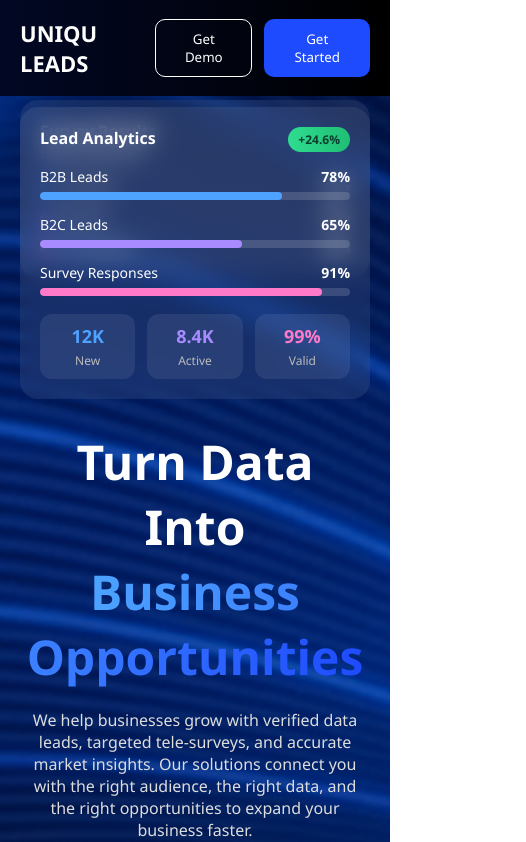
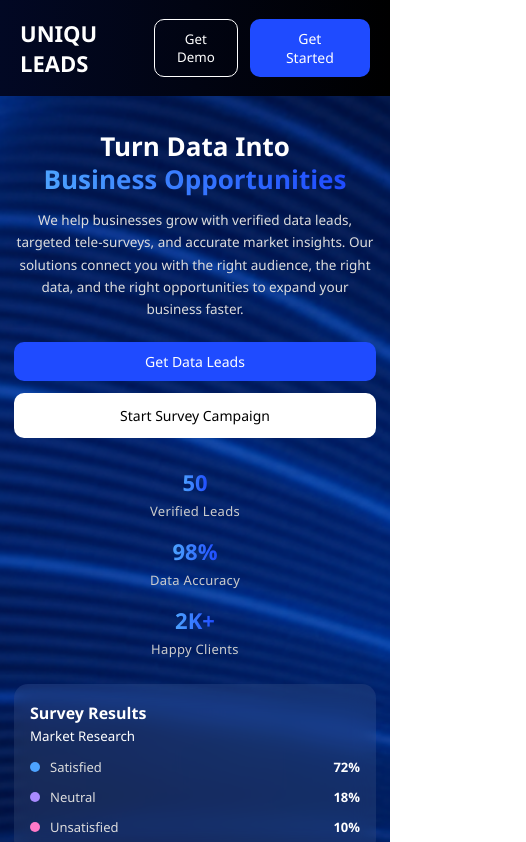
Before and after one commit to mounttowntech/uniqueleads, a React (Create React App) app: page / in a window 390 px wide. Shown: the top 842 px of the page, 526 px wide, since content can reach past the window. Built offline with nearby package versions, Linux system fonts and the light colour scheme.

Commit message:
mobile css for all sections

```diff
--- a/src/components/HowItsWorks.css
+++ b/src/components/HowItsWorks.css
@@ -74,3 +74,115 @@ h2 {
   height: 3px;
   background: #c0c0c0;
 }
+
+/* ═══════════════════════════════════════
+   MOBILE RESPONSIVE — how-section
+═══════════════════════════════════════ */
+
+/* Tablet (≤ 900px) */
+@media (max-width: 900px) {
+  .how-section {
+    padding: 60px 20px;
+  }
+
+  h2 {
+    font-size: 28px;
+  }
+
+  .steps-wrapper {
+    flex-direction: column;
+    align-items: center;
+    gap: 50px;
+    margin-top: 36px;
+  }
+
+  .step-card {
+    width: 100%;
+    max-width: 420px;
+  }
+
+  /* Connector becomes a vertical line below each card */
+  .connector {
+    position: absolute;
+    right: auto;
+    top: auto;
+    bottom: -50px;
+    left: 50%;
+    transform: translateX(-50%);
+    width: 3px;
+    height: 50px;
+  }
+
+  /* Hide connector on last card */
+  .step-card:last-child .connector {
+    display: none;
+  }
+}
+
+/* Mobile (≤ 480px) */
+@media (max-width: 480px) {
+  .how-section {
+    padding: 48px 14px;
+  }
+
+  h2 {
+    font-size: 24px;
+    line-height: 1.3;
+  }
+
+  .subtitle1 {
+    font-size: 14px;
+    line-height: 1.6;
+    margin-top: 8px;
+  }
+
+  .steps-wrapper {
+    gap: 44px;
+    margin-top: 28px;
+  }
+
+  .step-card {
+    padding: 24px 18px;
+    border-radius: 14px;
+    max-width: 100%;
+  }
+
+  .step-number {
+    width: 36px;
+    height: 36px;
+    font-size: 14px;
+    margin-bottom: 12px;
+  }
+
+  .step-card h3 {
+    font-size: 16px;
+  }
+
+  .step-card p {
+    font-size: 13.5px;
+  }
+
+  .connector {
+    height: 44px;
+    bottom: -44px;
+  }
+}
+
+/* Small mobile (≤ 360px) */
+@media (max-width: 360px) {
+  h2 {
+    font-size: 21px;
+  }
+
+  .step-card {
+    padding: 20px 14px;
+  }
+
+  .step-card h3 {
+    font-size: 15px;
+  }
+
+  .step-card p {
+    font-size: 13px;
+  }
+}
--- a/src/components/IndustrySection.css
+++ b/src/components/IndustrySection.css
@@ -58,3 +58,82 @@
   transform: translateY(-2px);
   box-shadow: 0 14px 32px rgba(33, 69, 245, 0.42);
 }
+
+/* ═══════════════════════════════════════
+   MOBILE RESPONSIVE — industries section
+═══════════════════════════════════════ */
+
+/* Tablet (≤ 768px) */
+@media (max-width: 768px) {
+  .industries {
+    padding: 60px 16px;
+  }
+
+  .industries h2 {
+    font-size: 28px;
+  }
+
+  .subtitle {
+    font-size: 14px;
+    max-width: 100%;
+    margin-top: 12px;
+  }
+
+  .industry-grid {
+    margin-top: 36px;
+    gap: 16px;
+  }
+
+  .industry-row {
+    gap: 14px;
+  }
+
+  .industry-btn {
+    padding: 11px 24px;
+    font-size: 13.5px;
+  }
+}
+
+/* Mobile (≤ 480px) */
+@media (max-width: 480px) {
+  .industries {
+    padding: 48px 14px;
+  }
+
+  .industries h2 {
+    font-size: 24px;
+    line-height: 1.3;
+  }
+
+  .subtitle {
+    font-size: 13.5px;
+    line-height: 1.65;
+    margin-top: 10px;
+  }
+
+  .industry-grid {
+    margin-top: 28px;
+    gap: 12px;
+  }
+
+  .industry-row {
+    gap: 10px;
+  }
+
+  .industry-btn {
+    padding: 10px 20px;
+    font-size: 13px;
+  }
+}
+
+/* Small mobile (≤ 360px) */
+@media (max-width: 360px) {
+  .industries h2 {
+    font-size: 21px;
+  }
+
+  .industry-btn {
+    padding: 9px 16px;
+    font-size: 12.5px;
+  }
+}
--- a/src/pages/Home.css
+++ b/src/pages/Home.css
@@ -271,20 +271,227 @@
   font-size: 18px;
   font-weight: 600;
 }
+/* ═══════════════════════════════════════════
+   MOBILE RESPONSIVE — hero section
+   Paste at the bottom of your hero CSS file
+═══════════════════════════════════════════ */
 
-/* RESPONSIVE */
-@media (max-width: 900px) {
+/* ── TABLET (≤ 1024px) ── */
+@media (max-width: 1024px) {
+  .hero {
+    grid-template-columns: 1fr 1fr;
+    grid-template-rows: auto auto auto;
+    padding: 100px 28px 50px;
+    gap: 20px;
+  }
+
+  /* Center spans full width */
+  .hero-center {
+    margin-top: 50px;
+    grid-column: 1 / -1;
+    grid-row: 1;
+    order: -1;
+  }
+
+  .hero-center h1 {
+    font-size: 38px;
+  }
+
+  /* Left and right cards sit in the row below */
+  .left-card {
+    grid-column: 1;
+    grid-row: 2;
+  }
+
+  .right-card {
+    grid-column: 2;
+    grid-row: 2;
+  }
+
+  /* Analytics goes full width at bottom */
+  .analytics-card {
+    grid-column: 1 / -1;
+    grid-row: 3;
+    margin-top: 0;
+  }
+}
+
+/* ── MOBILE (≤ 768px) ── */
+@media (max-width: 768px) {
   .hero {
     grid-template-columns: 1fr;
-    padding: 100px 20px;
+    grid-template-rows: auto;
+    padding: 90px 18px 48px;
+    gap: 18px;
   }
 
+  /* Stack order: center → left → right → analytics */
+  .hero-center  { order: 1; }
+  .left-card    { order: 2; grid-column: auto; grid-row: auto; }
+  .right-card   { order: 3; grid-column: auto; grid-row: auto; }
   .analytics-card {
+    order: 4;
     grid-column: auto;
+    grid-row: auto;
+    margin-top: 0;
+  }
+
+  .hero-center h1 {
+    font-size: 32px;
+    line-height: 1.25;
+    margin-bottom: 14px;
+  }
+
+  .hero-center p {
+    font-size: 14px;
+    max-width: 100%;
+  }
+
+  /* Buttons stack nicely */
+  .hero-buttons {
+    flex-direction: column;
+    align-items: center;
+    gap: 12px;
+    margin: 22px 0;
+  }
+
+  .btn-primary,
+  .btn-light {
+    width: 100%;
+    max-width: 280px;
+    padding: 13px 20px;
+    font-size: 14px;
+    cursor: pointer;
+  }
+
+.stats {
+  display: flex;
+  flex-direction: column;
+  align-items: center;
+  gap: 24px;
+  margin-top: 20px;
+  text-align: center;
+}
+
+.stats > div {
+  display: flex;
+  flex-direction: column;
+  align-items: center;
+  gap: 4px;
+}
+
+.grad-text {
+  font-size: 32px;
+  font-weight: 700;
+  margin: 0;
+  background: linear-gradient(90deg, #4da3ff, #1f4bff);
+  background-clip: text;
+  -webkit-background-clip: text;
+  -webkit-text-fill-color: transparent;
+}
+
+.stats > div p {
+  font-size: 13px;
+  color: #ccc;
+  letter-spacing: 0.3px;
+  margin: 0;
+}
+
+  /* Dot items */
+  .dot {
+    font-size: 13px;
+    margin-top: 8px;
+  }
+
+  /* Glass cards */
+  .glass-card {
+    padding: 18px 16px;
+    border-radius: 14px;
+  }
+
+  /* Analytics bottom grid: 3 cols → 2 cols */
+  .analytics-bottom {
+    grid-template-columns: repeat(2, 1fr);
+  }
+
+  /* Progress bars */
+  .progress-item {
+    font-size: 13px;
+    margin-bottom: 12px;
+  }
+
+  .survey-item {
+    font-size: 13px;
+  }
+}
+
+/* ── SMALL MOBILE (≤ 480px) ── */
+@media (max-width: 480px) {
+  .hero {
+    padding: 80px 14px 40px;
+    gap: 14px;
+  }
+
+  .hero-center h1 {
+    font-size: 26px;
+  }
+
+  .hero-center p {
+    font-size: 13.5px;
+    line-height: 1.65;
+  }
+
+  .btn-primary,
+  .btn-light {
+    max-width: 100%;
+  }
+
+  .grad-text {
+    font-size: 22px;
   }
 
   .stats {
+    gap: 14px 20px;
+  }
+
+  /* Bottom analytics: single column */
+  .analytics-bottom {
+    grid-template-columns: repeat(3, 1fr);
+    gap: 8px;
+  }
+
+  .bottom-box {
+    padding: 10px 4px;
+  }
+
+  .bottom-box p {
+    font-size: 11px;
+  }
+
+  .blue-text,
+  .purple-text,
+  .pink-text {
+    font-size: 15px;
+  }
+
+  .analytics-header {
     flex-direction: column;
-    gap: 15px;
+    align-items: flex-start;
+    gap: 6px;
   }
 }
+
+/* ── EXTRA SMALL (≤ 360px) ── */
+@media (max-width: 360px) {
+  .hero-center h1 {
+    font-size: 22px;
+  }
+
+  .glass-card {
+    padding: 14px 12px;
+  }
+
+  .grad-text {
+    font-size: 20px;
+  }
+}
```
Also changed, not shown: src/pages/Home.jsx (+1 -14 lines), src/components/IndustrySection.js (line endings or trailing spaces).
